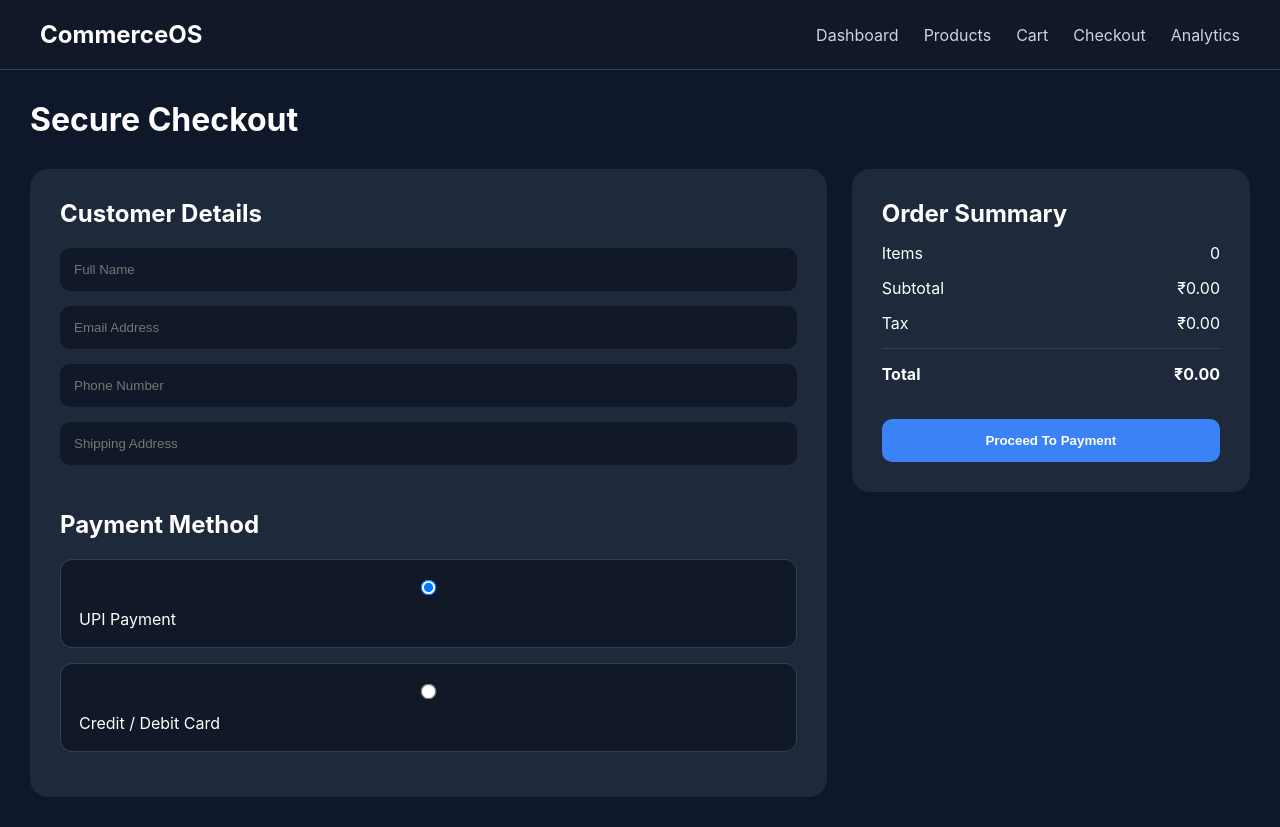
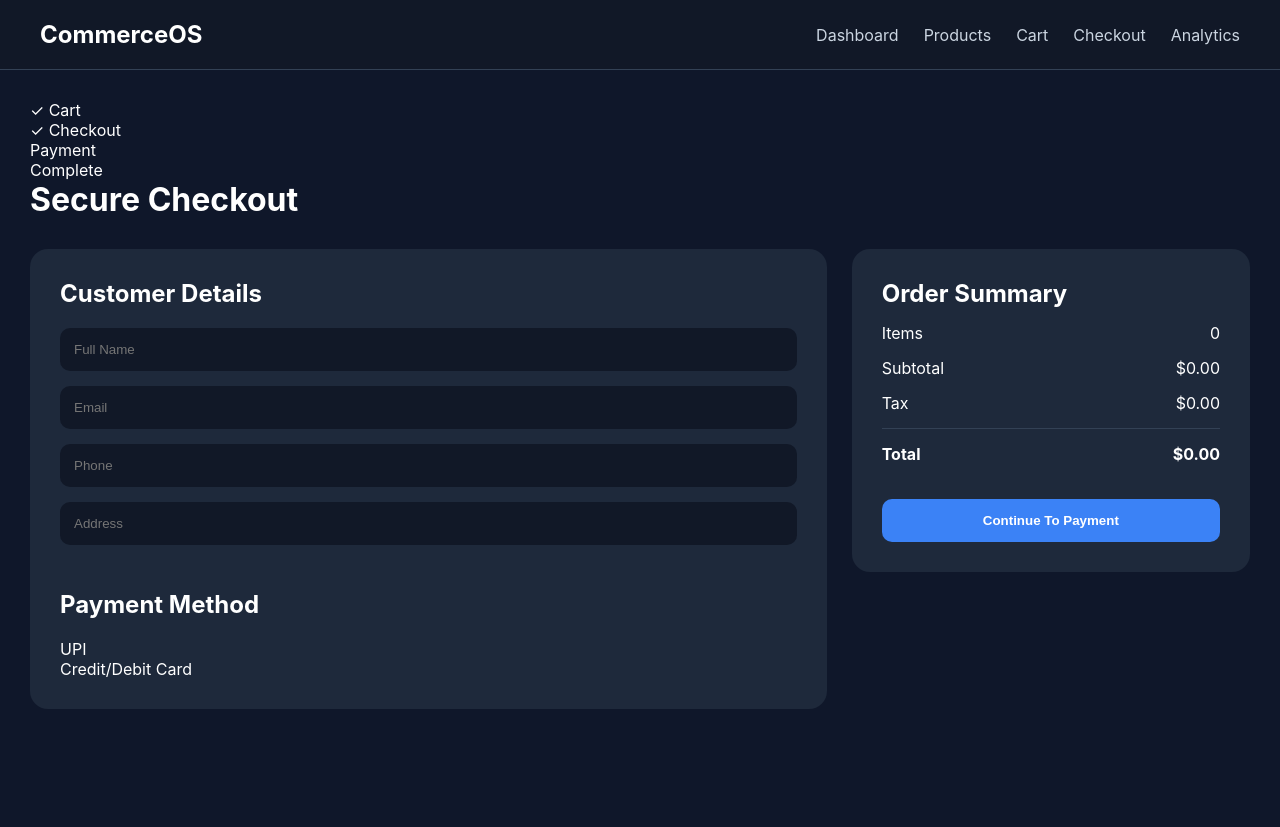
Before and after one commit to tanisharoy222005-collab/ecommerce-platform-admin-suite, a Next.js app: page /checkout in a window 1280 px wide. After the commit the page ends 800 px from the top, so only its background shows below. Built offline with nearby package versions, Linux system fonts and the light colour scheme.

Commit message:
Refactor checkout component for improved readability

```diff
--- a/pages/checkout.js
+++ b/pages/checkout.js
@@ -1,176 +1,391 @@
-import { useState } from "react";
+import {
+  useState
+} from "react";
+
 import Layout from "../components/Layout";
-import { useStore } from "../context/StoreContext";
+
+import {
+  useStore
+} from "../context/StoreContext";
+
+import {
+  useRouter
+} from "next/router";
 
 export default function Checkout() {
 
-  const { cart } = useStore();
+  const router = useRouter();
 
-  const [paymentMethod, setPaymentMethod] =
-    useState("upi");
+  const { cart } =
+    useStore();
 
-  const subtotal = cart.reduce(
-    (sum, item) =>
-      sum + item.price * item.quantity,
-    0
-  );
+  const [form, setForm] =
+    useState({
 
-  const tax = subtotal * 0.1;
+      name: "",
+      email: "",
+      phone: "",
+      address: "",
+      paymentMethod:
+        "upi"
 
-  const total = subtotal + tax;
+    });
 
-  const proceedToPayment = () => {
+  const [errors, setErrors] =
+    useState({});
 
-    if (paymentMethod === "upi") {
-      window.location.href =
-        `/payment?method=upi&amount=${total}`;
-    }
+  const subtotal =
+    cart.reduce(
+      (sum, item) =>
+        sum +
+        item.price *
+          item.quantity,
+      0
+    );
 
-    if (paymentMethod === "card") {
-      window.location.href =
-        `/payment?method=card&amount=${total}`;
-    }
+  const tax =
+    subtotal * 0.10;
+
+  const total =
+    subtotal + tax;
+
+  const validate = () => {
+
+    const newErrors = {};
+
+    if (!form.name)
+      newErrors.name =
+        "Name required";
+
+    if (
+      !form.email ||
+      !form.email.includes("@")
+    )
+      newErrors.email =
+        "Valid email required";
+
+    if (
+      !form.phone ||
+      form.phone.length < 10
+    )
+      newErrors.phone =
+        "Valid phone required";
+
+    if (!form.address)
+      newErrors.address =
+        "Address required";
+
+    setErrors(
+      newErrors
+    );
+
+    return (
+      Object.keys(
+        newErrors
+      ).length === 0
+    );
   };
 
+  const proceedPayment =
+    () => {
+
+      if (
+        cart.length === 0
+      ) {
+        alert(
+          "Cart is empty"
+        );
+        return;
+      }
+
+      if (!validate())
+        return;
+
+      router.push(
+        `/payment?method=${form.paymentMethod}&amount=${total}`
+      );
+    };
+
   return (
+
     <Layout>
+
+      <div
+        className="checkout-progress"
+      >
+
+        <div>
+          ✓ Cart
+        </div>
+
+        <div>
+          ✓ Checkout
+        </div>
+
+        <div>
+          Payment
+        </div>
+
+        <div>
+          Complete
+        </div>
+
+      </div>
 
       <h1
         style={{
-          marginBottom: "30px"
+          marginBottom:
+            "30px"
         }}
       >
         Secure Checkout
       </h1>
 
-      <div className="checkout-grid">
+      <div
+        className="checkout-grid"
+      >
 
-        <div className="checkout-form">
+        <div
+          className="checkout-form"
+        >
 
-          <h2>Customer Details</h2>
+          <h2>
+            Customer Details
+          </h2>
 
           <input
             placeholder="Full Name"
+            value={
+              form.name
+            }
+            onChange={(e) =>
+              setForm({
+                ...form,
+                name:
+                  e.target
+                    .value
+              })
+            }
           />
 
+          {errors.name && (
+            <small
+              className="error"
+            >
+              {
+                errors.name
+              }
+            </small>
+          )}
+
           <input
-            placeholder="Email Address"
+            placeholder="Email"
+            value={
+              form.email
+            }
+            onChange={(e) =>
+              setForm({
+                ...form,
+                email:
+                  e.target
+                    .value
+              })
+            }
           />
 
+          {errors.email && (
+            <small
+              className="error"
+            >
+              {
+                errors.email
+              }
+            </small>
+          )}
+
           <input
-            placeholder="Phone Number"
+            placeholder="Phone"
+            value={
+              form.phone
+            }
+            onChange={(e) =>
+              setForm({
+                ...form,
+                phone:
+                  e.target
+                    .value
+              })
+            }
           />
 
+          {errors.phone && (
+            <small
+              className="error"
+            >
+              {
+                errors.phone
+              }
+            </small>
+          )}
+
           <input
-            placeholder="Shipping Address"
+            placeholder="Address"
+            value={
+              form.address
+            }
+            onChange={(e) =>
+              setForm({
+                ...form,
+                address:
+                  e.target
+                    .value
+              })
+            }
           />
+
+          {errors.address && (
+            <small
+              className="error"
+            >
+              {
+                errors.address
+              }
+            </small>
+          )}
 
           <h2
             style={{
-              marginTop: "30px"
+              marginTop:
+                "30px"
             }}
           >
             Payment Method
           </h2>
 
           <div
-            style={{
-              marginTop: "20px"
-            }}
+            className="payment-options"
           >
 
-            <label
-              style={{
-                display: "block",
-                marginBottom: "15px"
-              }}
+            <div
+              className={
+                form.paymentMethod ===
+                "upi"
+                  ? "payment-card active-payment"
+                  : "payment-card"
+              }
+              onClick={() =>
+                setForm({
+                  ...form,
+                  paymentMethod:
+                    "upi"
+                })
+              }
             >
-              <input
-                type="radio"
-                checked={
-                  paymentMethod ===
-                  "upi"
-                }
-                onChange={() =>
-                  setPaymentMethod(
-                    "upi"
-                  )
-                }
-              />
+              UPI
+            </div>
 
-              {" "}
-              UPI Payment
-            </label>
-
-            <label
-              style={{
-                display: "block"
-              }}
+            <div
+              className={
+                form.paymentMethod ===
+                "card"
+                  ? "payment-card active-payment"
+                  : "payment-card"
+              }
+              onClick={() =>
+                setForm({
+                  ...form,
+                  paymentMethod:
+                    "card"
+                })
+              }
             >
-              <input
-                type="radio"
-                checked={
-                  paymentMethod ===
-                  "card"
-                }
-                onChange={() =>
-                  setPaymentMethod(
-                    "card"
-                  )
-                }
-              />
-
-              {" "}
-              Credit / Debit Card
-            </label>
+              Credit/Debit Card
+            </div>
 
           </div>
 
         </div>
 
-        <div className="checkout-summary">
+        <div
+          className="checkout-summary"
+        >
 
-          <h2>Order Summary</h2>
+          <h2>
+            Order Summary
+          </h2>
 
-          <div className="summary-row">
-            <span>Items</span>
+          <div
+            className="summary-row"
+          >
             <span>
-              {cart.length}
+              Items
+            </span>
+
+            <span>
+              {
+                cart.length
+              }
             </span>
           </div>
 
-          <div className="summary-row">
-            <span>Subtotal</span>
+          <div
+            className="summary-row"
+          >
             <span>
-              ₹{subtotal.toFixed(2)}
+              Subtotal
+            </span>
+
+            <span>
+              $
+              {subtotal.toFixed(
+                2
+              )}
             </span>
           </div>
 
-          <div className="summary-row">
-            <span>Tax</span>
+          <div
+            className="summary-row"
+          >
             <span>
-              ₹{tax.toFixed(2)}
+              Tax
+            </span>
+
+            <span>
+              $
+              {tax.toFixed(
+                2
+              )}
             </span>
           </div>
 
-          <div className="summary-row total-row">
-            <span>Total</span>
+          <div
+            className="summary-row total-row"
+          >
             <span>
-              ₹{total.toFixed(2)}
+              Total
+            </span>
+
+            <span>
+              $
+              {total.toFixed(
+                2
+              )}
             </span>
           </div>
 
           <button
             className="primary-btn"
             style={{
-              width: "100%",
-              marginTop: "20px"
+              width:
+                "100%",
+              marginTop:
+                "20px"
             }}
             onClick={
-              proceedToPayment
+              proceedPayment
             }
           >
-            Proceed To Payment
+            Continue To Payment
           </button>
 
         </div>
```
